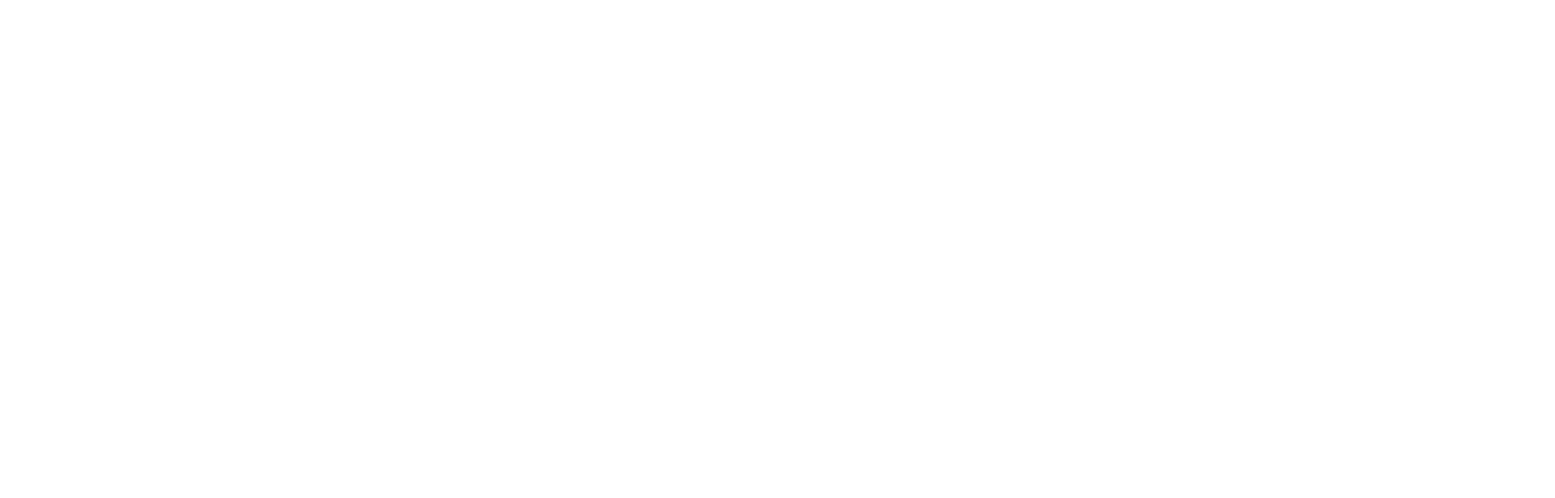
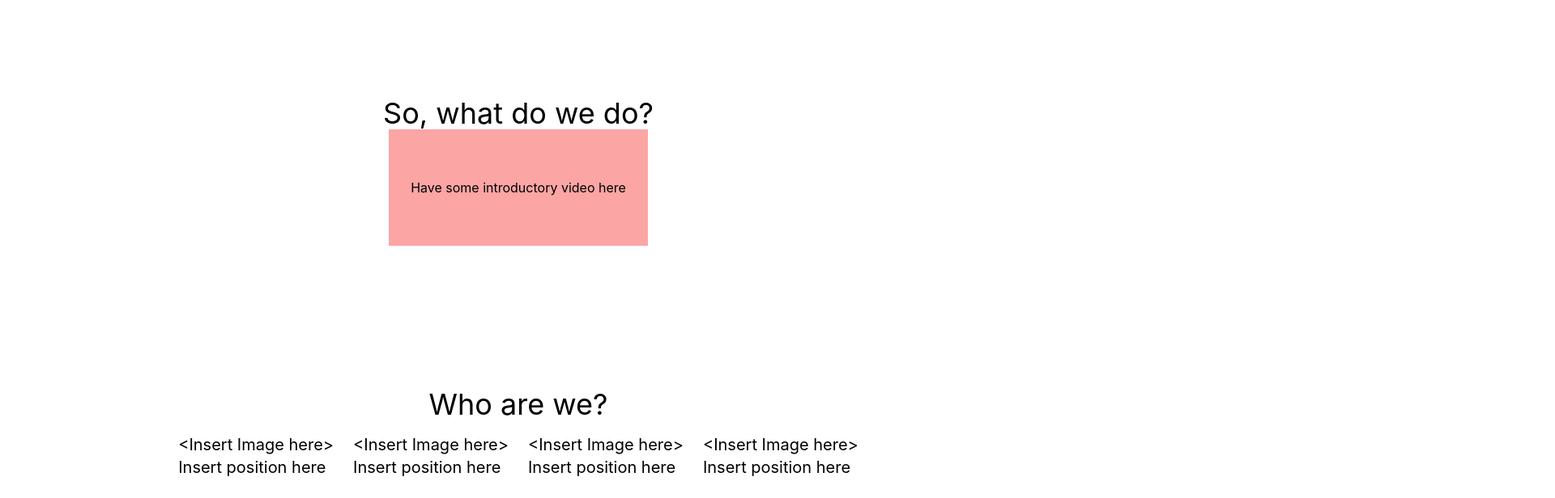
Before and after one commit to moocowdrinksmilk/pblood, a Next.js app: page / in a window 1280 px wide. Shown: the part 680-1296 px from the top of the page at 81% size, 1920 px wide, since content can reach past the window. Before the commit the page ends 800 px from the top, so only its background shows below. Built offline with nearby package versions, Linux system fonts and the light colour scheme.

Commit message:
feat: add other pages

```diff
--- a/components/Navbar.tsx
+++ b/components/Navbar.tsx
@@ -17,25 +17,25 @@
                 </div>
 
                 <div className="flex flex-row gap-8 text-xl">
-                    <Link href="">
+                    <Link href="#AboutUs">
                         <a>
                             About us
                         </a>
                     </Link>
 
-                    <Link href="">
+                    <Link href="#OurPeople">
                         <a>
                             Our people
                         </a>
                     </Link>
 
-                    <Link href="">
+                    <Link href="#Events">
                         <a>
                             Events
                         </a>
                     </Link>
 
-                    <Link href="">
+                    <Link href="#ContactUs">
                         <a>
                             Contact us
                         </a>
--- /dev/null
+++ b/components/PositionItem.tsx
@@ -0,0 +1,39 @@
+import {Modal} from 'antd'
+import { useState } from 'react'
+
+const PositionItem = () => {
+
+    const [modal, setModal] = useState(false)
+    return (
+        <>
+            <Modal visible={modal} footer={null} onCancel={() => {setModal(false)}}>
+                <div>
+                    {
+                        "Insert Image here"
+                    }
+                </div>
+
+                <div>
+                    {
+                        "Insert longer description here"
+                    }
+                </div>
+            </Modal>
+            <div className="text-base cursor-pointer" onClick={() => setModal(true)}>
+                <div>
+                    {
+                        "<Insert Image here>"
+                    }
+                </div>
+
+                <div>
+                    {
+                        "Insert position here"
+                    }
+                </div>
+            </div>
+        </>
+    )
+}
+
+export default PositionItem
--- a/pages/index.tsx
+++ b/pages/index.tsx
@@ -3,6 +3,8 @@
 import React from 'react'
 import Link from 'next/link'
 import Navbar from '../components/Navbar'
+import PositionItem from '../components/PositionItem'
+import { Carousel } from 'antd';
 
 const Home: NextPage = () => {
     return (
@@ -59,7 +61,115 @@
                 </div>
             </div>
 
+            <div className="pb-44" id="AboutUs">
+                <div className="row justify-center text-4xl">
+                    So, what do we do?
+                </div>
 
+                <div className="row justify-center">
+                    <div className="flex h-36 w-80 bg-red-300 row justify-center items-center">
+                        Have some introductory video here
+                    </div>
+                </div>
+            </div>
+
+            <div className="pb-20" id="OurPeople">
+                <div className="row justify-center text-4xl">
+                    Who are we?
+                </div>
+
+                <div className="flex flex-wrap justify-center gap-6 mt-4">
+                    <PositionItem />
+
+                    <PositionItem />
+
+                    <PositionItem />
+
+                    <PositionItem />
+                </div>
+            </div>
+
+            <div className="py-44 px-20" id="Events">
+                <div className="row justify-center text-4xl">
+                    Events we have done
+                </div>
+
+                <Carousel autoplay>
+                    <div>
+                        <div className="row justify-center items-center h-80 bg-red-100">
+                            <div className="text-4xl">
+                                {
+                                    "Insert images of past events here"
+                                }
+                            </div>
+                        </div>
+                    </div>
+
+                    <div>
+                        <div className="row justify-center items-center h-80 bg-red-100">
+                            <div className="text-4xl">
+                                {
+                                    "Insert images of past events here"
+                                }
+                            </div>
+                        </div>
+                    </div>
+
+                    <div>
+                        <div className="row justify-center items-center h-80 bg-red-100">
+                            <div className="text-4xl">
+                                {
+                                    "Insert images of past events here"
+                                }
+                            </div>
+                        </div>
+                    </div>
+                </Carousel>
+            </div>
+
+            <div className="column gap-8 pb-44" id="ContactUs">
+                <div className="column items-center justify-center text-4xl">
+                    <div>Contact us!</div>
+                    <div className="text-2xl">
+                        {
+                            "<Contact information here>"
+                        }
+                    </div>
+                </div>
+
+                <div className="column gap-4 items-center justify-center">
+                    <div className="row justify-center text-4xl">
+                        Follow us on our socials
+                    </div>
+
+                    <div className="row gap-4 text-2xl">
+                        <div>
+                            {
+                                "<Insert socials icons here>"
+                            }
+                        </div>
+
+                        <div>
+                            {
+                                "<Insert socials icons here>"
+                            }
+                        </div>
+
+                        <div>
+                            {
+                                "<Insert socials icons here>"
+                            }
+                        </div>
+
+                        <div>
+                            {
+                                "<Insert socials icons here>"
+                            }
+                        </div>
+                    </div>
+                </div>
+
+            </div>
         </div>
     )
 }
```
